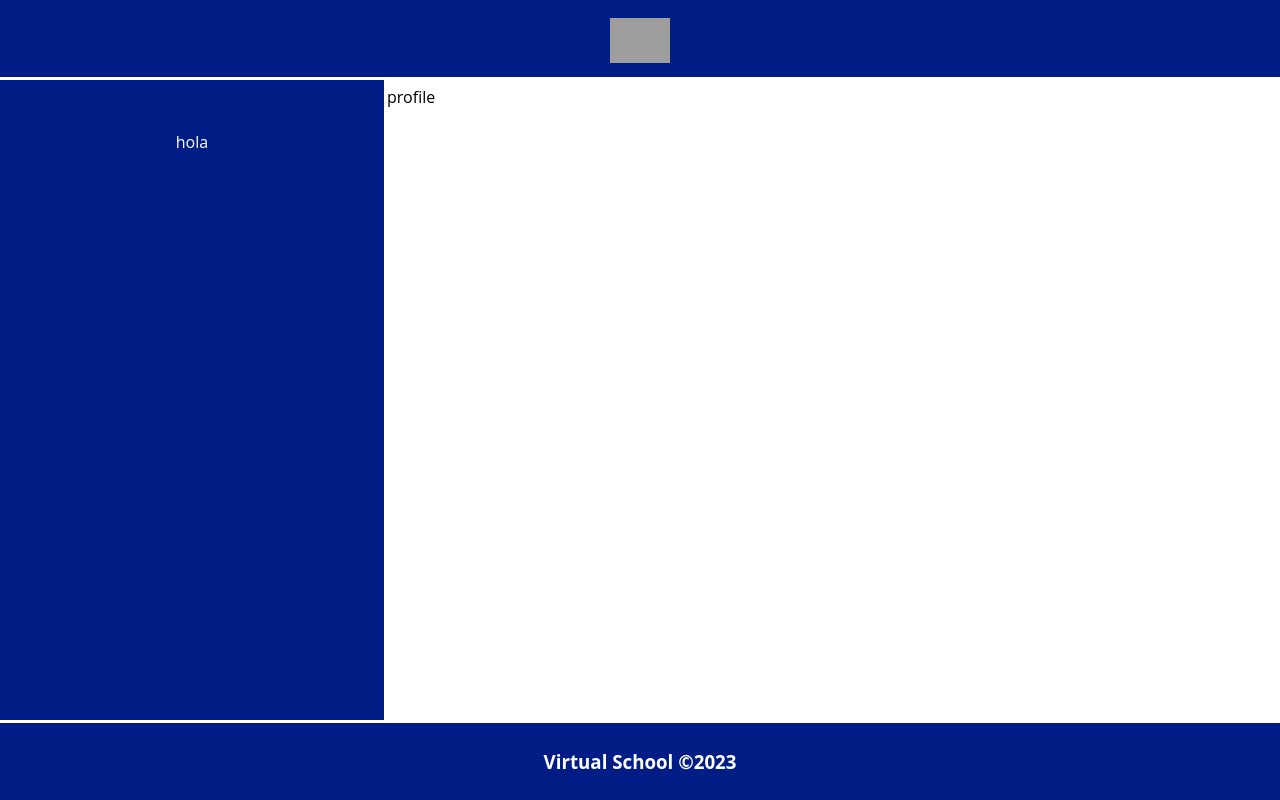
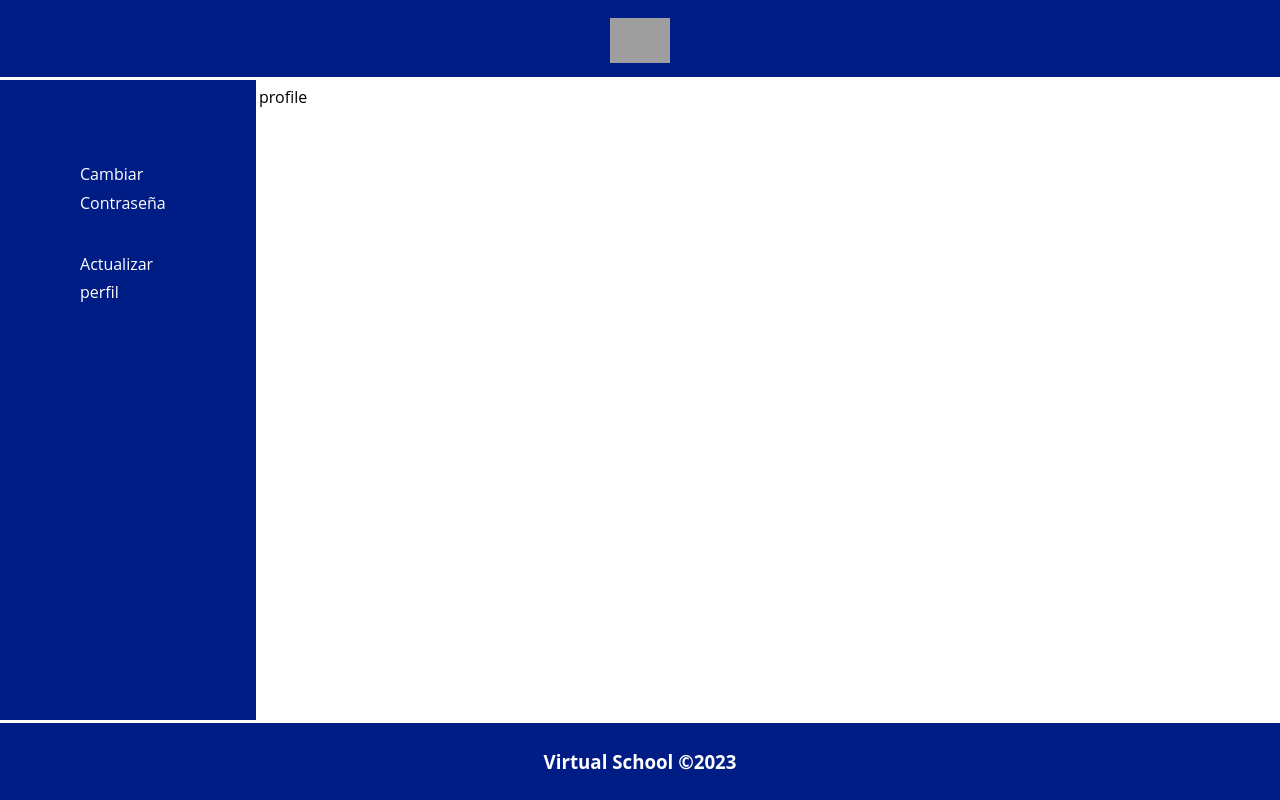
Before and after one commit to 12jaime12/VirtualSchool, a React (Vite) app: page /profile in a window 1280 px wide. Built offline with nearby package versions, Linux system fonts and the light colour scheme; sample sign-in values are in the browser's storage; grey boxes are pictures that could not be loaded.

Commit message:
avances dia 3

```diff
--- a/src/App.css
+++ b/src/App.css
@@ -3,9 +3,10 @@
   padding: 0;
   box-sizing: border-box;
 }
-p{
+p,input{
   color: black;
 }
+
 body {
   width: 100vw;
   min-height: 100vh;
@@ -18,5 +19,4 @@ main {
   justify-content: center;
   align-items: center;
   min-height: 80vh;
-
 }
--- a/src/pages/Dashboard/Dashboard.css
+++ b/src/pages/Dashboard/Dashboard.css
@@ -1,18 +1,18 @@
 .dashboard{
     display: flex;
 }
-.options{
+.optionsD{
     background-color: #001d86;
-    width: 30vw;
+    width: 20vw;
     height: 80vh;
     display: flex;
     justify-content: center;
     padding: 3rem;
 }
-.options p{
+.optionsD p{
     color: white;
 }
-.content{
-    width: 70vw;
+.contentD{
+    width: 80vw;
     height: 80vh;
 }
--- a/src/pages/Dashboard/Dashboard.jsx
+++ b/src/pages/Dashboard/Dashboard.jsx
@@ -6,10 +6,10 @@ const Dashboard = () => {
   return (
     <>
       <div className="dashboard">
-        <div className="options">
+        <div className="optionsD">
           <p>hola</p>
         </div>
-        <div className="content">
+        <div className="contentD">
           <p>dashboard</p>
         </div>
       </div>
--- a/src/pages/Profile/Profile.css
+++ b/src/pages/Profile/Profile.css
@@ -4,17 +4,24 @@
 }
 .options{
     background-color: #001d86;
-    width: 30vw;
+    width: 20vw;
     height: 80vh;
     display: flex;
     justify-content: center;
     padding: 3rem;
 }
-.options p{
+.options a{
     color: white;
+    text-decoration:none;
+    cursor: pointer;
 }
+.options li{
+    list-style: none;
+    margin: 2rem;
+}
+
 .content{
-    width: 70vw;
+    width: 80vw;
     height: 80vh;
     border-top: 3px solid white;
     border-bottom: 3px solid white;
--- a/src/pages/Profile/Profile.jsx
+++ b/src/pages/Profile/Profile.jsx
@@ -7,7 +7,14 @@ const Profile = () => {
     <>
       <div className="profile">
         <div className="options">
-          <p>hola</p>
+          <ul>
+            <li>
+              <a>Cambiar Contraseña</a>
+            </li>
+            <li>
+              <a>Actualizar perfil</a>
+            </li>
+          </ul>
         </div>
         <div className="content">
           <p>profile</p>
```
